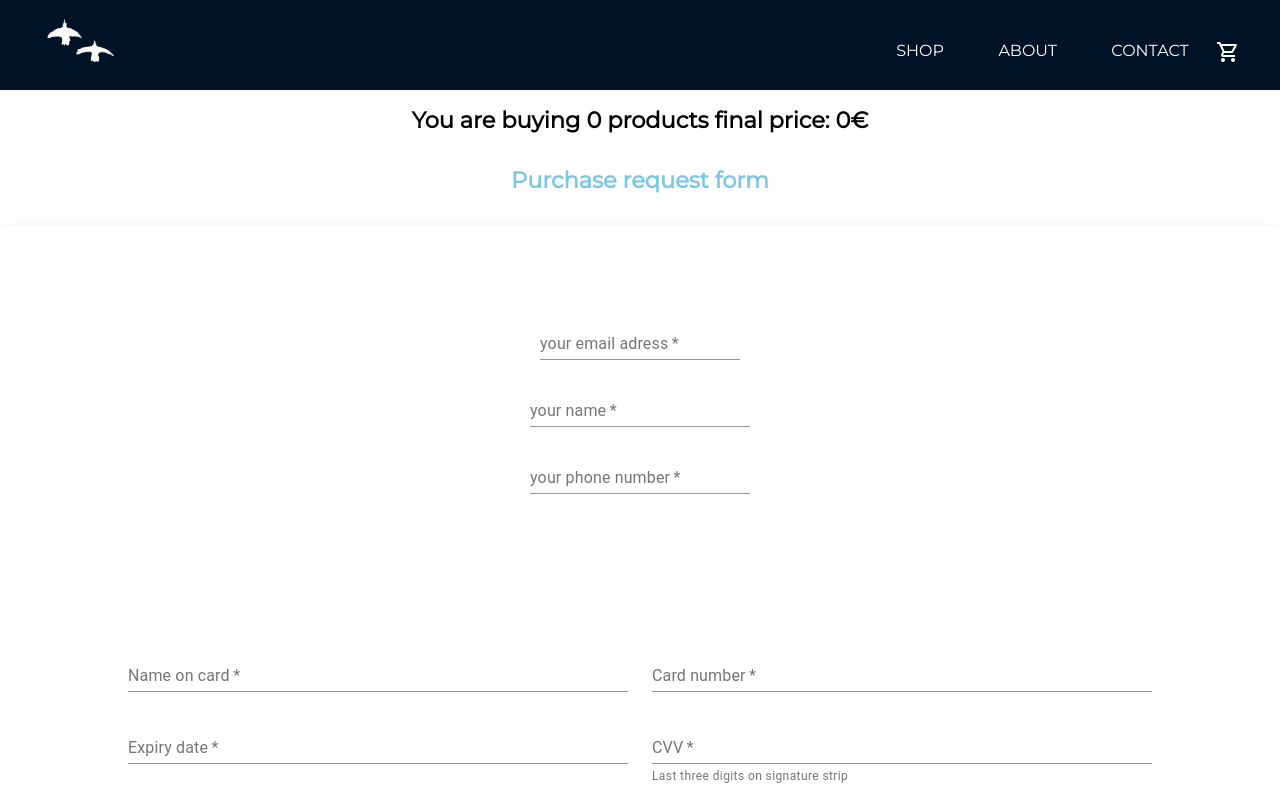
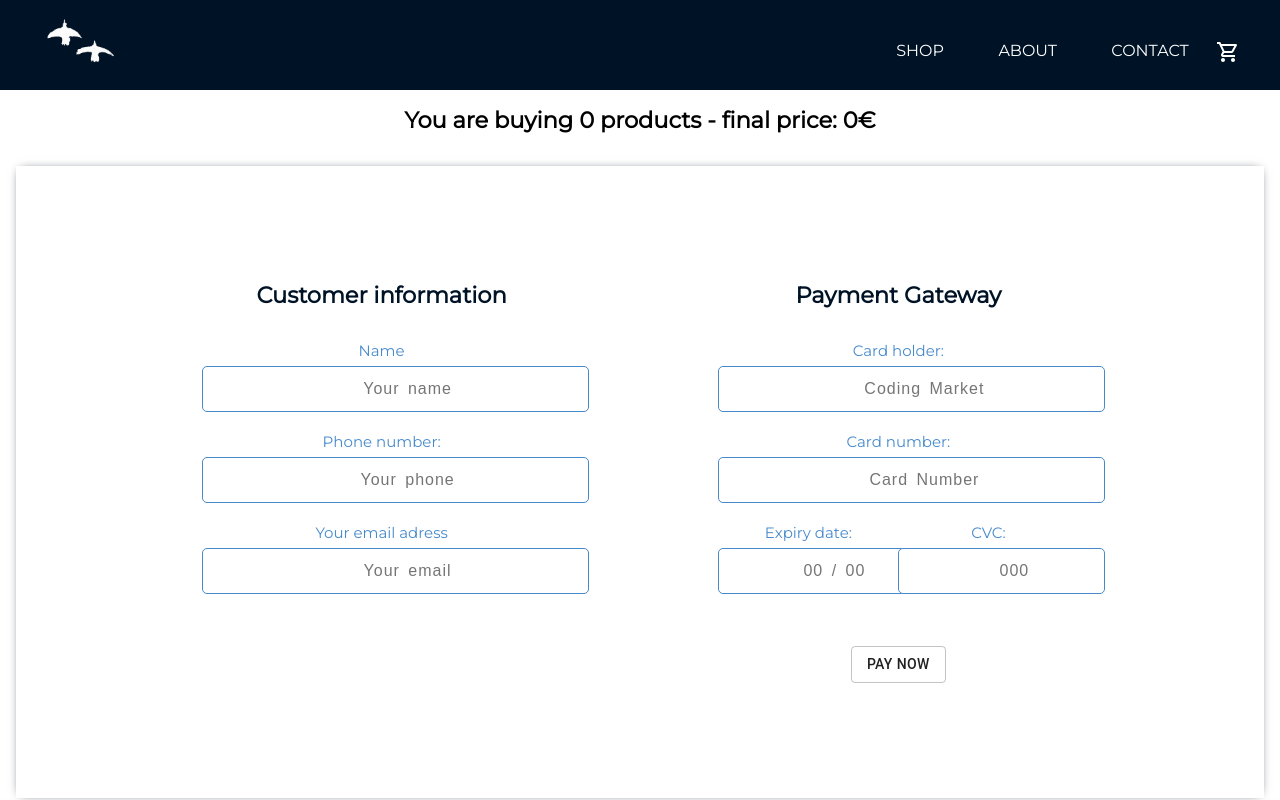
Before and after one commit to melicasasco/e-commerce-olafur-arnalds, a React (Create React App) app: page /Checkout in a window 1280 px wide. Shown: the top 800 px of the page. Built offline with nearby package versions, Linux system fonts and the light colour scheme.

Commit message:
css checkout form

```diff
--- a/src/Components/CartWidget/CartWidget.js
+++ b/src/Components/CartWidget/CartWidget.js
@@ -1,4 +1,4 @@
-import React, { useContext } from "react";
+import React from "react";
 import ShoppingCartOutlinedIcon from "@material-ui/icons/ShoppingCartOutlined";
 import { Link } from "react-router-dom";
 
--- a/src/Components/Checkout/Checkout.js
+++ b/src/Components/Checkout/Checkout.js
@@ -3,8 +3,6 @@ import { CartContext } from "../Context/CartContext";
 import { db } from "../../firebase";
 import { Button } from "@material-ui/core";
 import "./checkout.css";
-import Grid from "@material-ui/core/Grid";
-import TextField from "@material-ui/core/TextField";
 import Typography from "@material-ui/core/Typography";
 
 function Checkout() {
@@ -71,94 +69,106 @@ function Checkout() {
         <>
           <div>
             <div>
-              <div className="checkoutTitle">
-                <h2 style={{ color: "black" }}>
-                  You are buying {items.length} products final price: {total}€
+              <h2
+                style={{
+                  color: "black",
+                  padding: "1rem",
+                  margin: "auto",
+                }}
+              >
+                You are buying {items.length} products - final price: {total}€
               </h2>
+              <form onSubmit={onHandleSubmit} className="contenedorDelCheckout">
+                <div>
+                  <div class="form">
+                    <div>
+                      <div className="wrapper">
+                        <div className="payment">
+                          <h2>Customer information</h2>
+                          <div class="form">
+                            <div className="card space">
+                              <label className="label">Name</label>
+                              <input
+                                type="text"
+                                class="input"
+                                placeholder="Your name"
+                                onSubmit={onHandleNameChange}
+                              ></input>
+                            </div>
+                            <div className="card space">
+                              <label class="label">Phone number:</label>
+                              <input
+                                type="text"
+                                class="input"
+                                data-mask="0000 0000 0000 0000"
+                                placeholder="Your phone"
+                                onSubmit={onHandlePhoneChange}
+                              ></input>
+                            </div>
+                            <div class="card-space">
+                              <div className="card-item">
+                                <label className="label">
+                                  Your email adress
+                                </label>
+                                <input
+                                  type="text"
+                                  class="input"
+                                  placeholder="Your email"
+                                  name="email"
+                                  onSubmit={onHandleEmailChange}
+                                ></input>
                               </div>
                             </div>
-            <h2 style={{ margin: "2rem" }}>Purchase request form</h2>
-            <form
-              className="form-container form backgroundImage"
-              onSubmit={onHandleSubmit}
-            >
-              <h1>Contact Information</h1>
-              <br></br>
-              <Grid item xs={12} md={6}>
-                <TextField
-                  required
-                  id="cardName"
-                  label="your email adress"
-                  fullWidth
-                  name="email"
-                  onChange={onHandleEmailChange}
-                  inputProps={{
-                    style: { fontFamily: "nunito", color: "white" },
-                  }}
-                />
-              </Grid>
-              <br></br>
-              <Grid item xs={12} md={6}>
-                <TextField
-                  required
-                  name="name"
-                  onChange={onHandleNameChange}
-                  label="your name"
-                  fullWidth
-                />
-              </Grid>
-              <br></br>
-              <Grid item xs={12} md={6}>
-                <TextField
-                  required
-                  name="phone"
-                  onChange={onHandlePhoneChange}
-                  label="your phone number"
-                  fullWidth
-                />
-              </Grid>
-              <br></br>
-              <h1 style={{ marginTop: "2rem" }}>Payment</h1>
-
-              <Grid style={{ padding: "5rem" }} container spacing={3}>
-                <Grid item xs={12} md={6}>
-                  <TextField
-                    required
-                    id="cardName"
-                    label="Name on card"
-                    fullWidth
-                    autoComplete="cc-name"
-                  />
-                </Grid>
-                <Grid item xs={12} md={6}>
-                  <TextField
-                    required
-                    id="cardNumber"
-                    label="Card number"
-                    fullWidth
-                    autoComplete="cc-number"
-                  />
-                </Grid>
-                <Grid item xs={12} md={6}>
-                  <TextField
-                    required
-                    id="expDate"
-                    label="Expiry date"
-                    fullWidth
-                    autoComplete="cc-exp"
-                  />
-                </Grid>
-                <Grid item xs={12} md={6}>
-                  <TextField
-                    required
-                    id="cvv"
-                    label="CVV"
-                    helperText="Last three digits on signature strip"
-                    fullWidth
-                    autoComplete="cc-csc"
-                  />
-                </Grid>
-                <Grid item xs={1} md={12}>
+                          </div>
+                        </div>
+                      </div>
+                    </div>
+                  </div>
+                </div>
+                <div>
+                  <div className="wrapper">
+                    <div className="payment">
+                      <h2>Payment Gateway</h2>
+                      <div class="form">
+                        <div className="card space">
+                          <label className="label">Card holder:</label>
+                          <input
+                            type="text"
+                            class="input"
+                            placeholder="Coding Market"
+                          ></input>
+                        </div>
+                        <div className="card space">
+                          <label class="label">Card number:</label>
+                          <input
+                            type="text"
+                            class="input"
+                            data-mask="0000 0000 0000 0000"
+                            placeholder="Card Number"
+                          ></input>
+                        </div>
+                        <div class="card-grp space">
+                          <div className="card-item">
+                            <label className="label">Expiry date:</label>
+                            <input
+                              type="text"
+                              name="expiry-data"
+                              class="input"
+                              placeholder="00 / 00"
+                              // $("input[name='expiry-data']").mask("00 / 00");
+                            ></input>
+                            <i class="far fa-calendar-alt"></i>
+                          </div>
+                          <div className="card-item">
+                            <label className="label">CVC:</label>
+                            <input
+                              type="text"
+                              class="input"
+                              data-mask="000"
+                              placeholder="000"
+                            ></input>
+                          </div>
+                        </div>
                         <Button
                           type="submit"
                           variant="outlined"
@@ -166,9 +176,12 @@ function Checkout() {
                         >
                           Pay now
                         </Button>
-                </Grid>
-              </Grid>
+                      </div>
+                    </div>
+                  </div>
+                </div>
               </form>
+            </div>
           </div>
         </>
       )}
--- a/src/Components/Checkout/checkout.css
+++ b/src/Components/Checkout/checkout.css
@@ -11,7 +11,7 @@
   display: flex;
   flex-direction: column;
   justify-content: center;
-  margin: 1rem;
+  margin-top: 1rem;
 }
 
 .totalPriceEuro {
@@ -23,59 +23,74 @@
   margin: 3rem;
 }
 
-.form-container {
-  display: flex;
-  flex-direction: column;
+.contenedorDelCheckout {
+  width: auto;
+  display: grid;
+  grid-template-columns: 32rem 32rem;
   justify-content: center;
-  margin: auto;
-  box-shadow: 0 5px 8px 0 rgb(0, 19, 38, 0.1), 0 7px 20px 0 rgb(0, 19, 38, 0.1);
-  padding: 3rem;
+  gap: 0.3rem;
+  color: #001326;
+  box-shadow: 0px 0px 10px -5px;
+  margin: 1rem;
 }
 
-.form {
-  top: 90%;
-  left: 50%;
-  display: flex;
-  flex-direction: column;
-  justify-content: center;
-  align-items: center;
+.contactInfo {
+  max-width: 360px;
+  margin: 80px auto;
+  height: auto;
+  padding: 50px;
+  padding-top: 70px;
+  border-radius: 5px;
+  position: relative;
 }
 
-.form h1 {
-  font-size: 1rem;
-  text-align: center;
-  color: white;
-  font-weight: lighter;
+.payment {
+  max-width: 360px;
+  margin: 80px auto;
+  padding: 35px;
+  border-radius: 5px;
+  position: relative;
 }
 
-.form-inputs {
-  margin-bottom: 0.5rem;
-  width: 100%;
-  height: 80%;
+.payment h2 {
+  text-align: center;
+  margin-bottom: 2rem;
+  color: #001326;
 }
 
-.paymentContainer {
-  padding: 1000px;
+.form .label {
+  display: block;
+  color: #478acc;
+  margin-bottom: 6px;
 }
 
-.form-inputs:focus {
-  border-color: cadetblue;
+.input {
+  padding: 13px 0px 13px 25px;
+  width: 100%;
+  text-align: center;
+  border: 1px solid #478acc;
+  border-radius: 5px;
+  letter-spacing: 1px;
+  word-spacing: 3px;
+  outline: none;
+  font-size: 16px;
 }
 
-.form-inputs p {
-  font-size: 0.8rem;
-  margin-top: 0.5rem;
+.card-grp {
+  display: flex;
+  justify-content: space-around;
 }
 
-.form-label {
-  display: inline-block;
-  font-size: 0.9rem;
-  margin: 6px;
+.space {
+  margin-bottom: 20px;
 }
 
-.form-input {
-  display: block;
-  padding-left: 10px;
-  height: 40px;
-  width: 100%;
+@media screen and (max-width: 420px) {
+  .card-grp {
+    flex-direction: column;
+  }
+  .card-item {
+    width: 100%;
+    margin-bottom: 20px;
+  }
 }
--- a/src/Components/Navigation/ShopNavigation.css
+++ b/src/Components/Navigation/ShopNavigation.css
@@ -1,4 +1,4 @@
-:root{
+:root {
   --first-color: #001326;
   --second-color: #79c6e7;
 }
--- a/src/Views/Home.css
+++ b/src/Views/Home.css
@@ -19,7 +19,10 @@
 
 @media screen and (max-width: 375px) {
   .containerHome {
-    background-size: 280%;
+    background-size: 370%;
+  }
+  h1 {
+    font-size: 1.4rem;
   }
   .homeGrids {
     grid-template-columns: auto;
--- a/src/Views/about.css
+++ b/src/Views/about.css
@@ -24,7 +24,9 @@
 
 .contactContent {
   display: grid;
-  grid-template-columns: 1fr 1fr;
+  grid-template-columns: auto auto;
+  justify-content: center;
+  gap: 5rem;
 }
 
 .contactTitle {
```
Also changed, not shown: src/App.js (+8 -3 lines), src/Components/Cart/cart.css (+18 -0 lines), src/Views/Contact.js (+31 -12 lines), src/Views/Home.js (+3 -8 lines), src/index.css (+0 -61 lines), src/Views/qr_img.png (added), 1 other file (tests, documents, lock files or other folders). Lines whose indentation alone changed are shown as unchanged.
